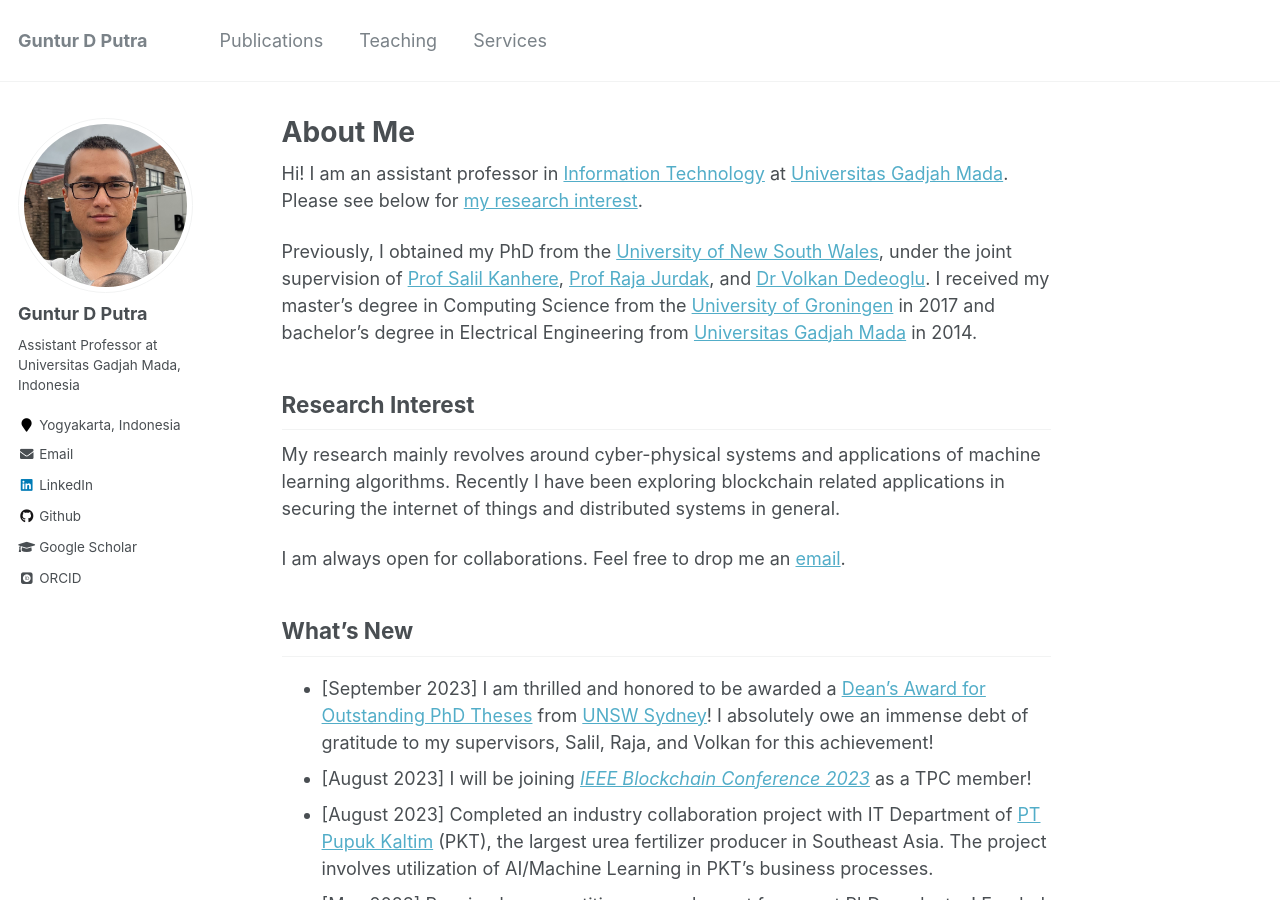
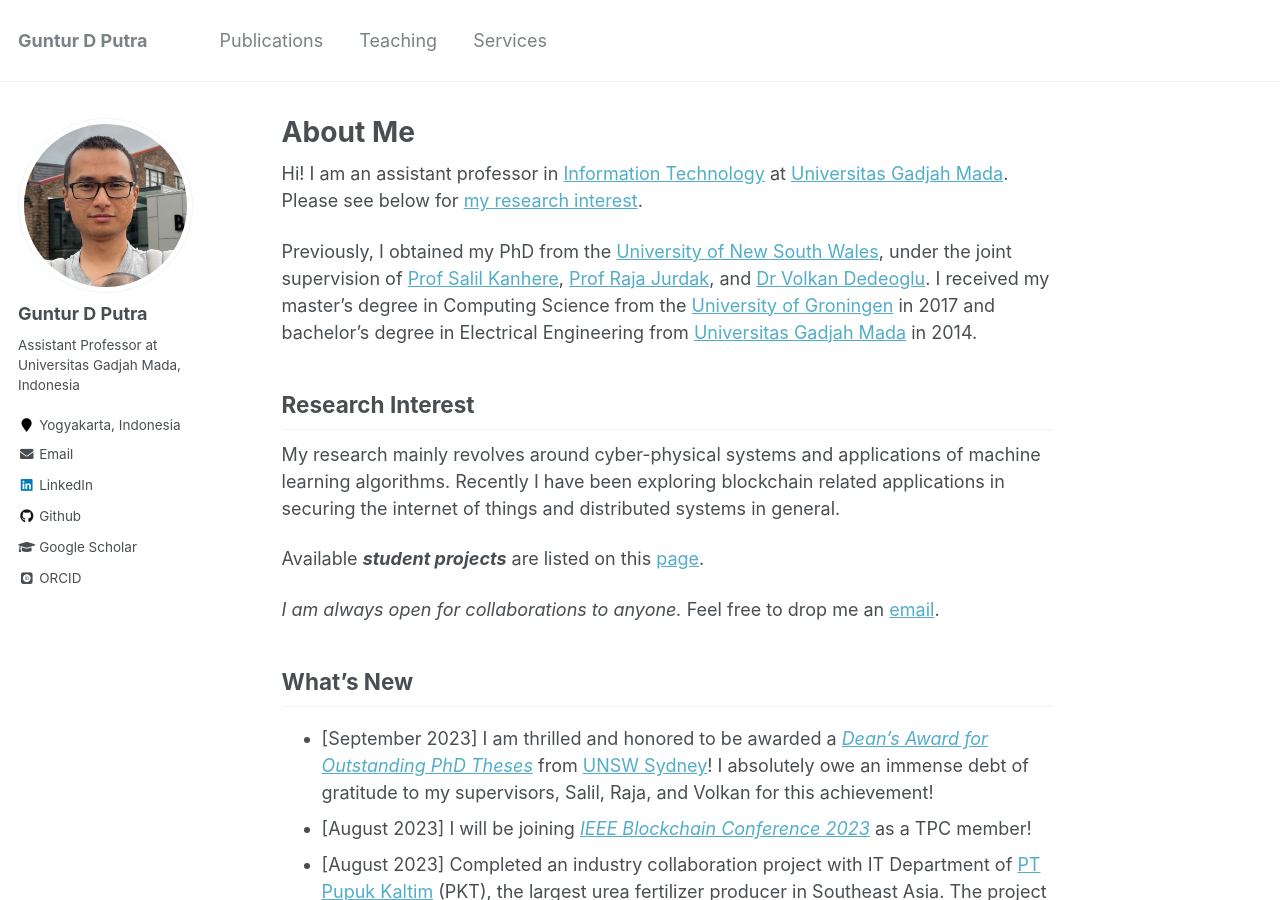
Before and after one commit to gdputra/gdputra.github.io, a Jekyll site: the page built from _pages/about.md, in a window 1280 px wide and 900 px high. Built offline with Jekyll 4.4.1, drawn with Linux system fonts in a browser that asks for light colours; some web fonts are replaced.

Commit message:
Update about.md

```diff
--- a/_pages/about.md
+++ b/_pages/about.md
@@ -16,11 +16,13 @@ Research Interest
 -----------------
 My research mainly revolves around cyber-physical systems and applications of machine learning algorithms. Recently I have been exploring blockchain related applications in securing the internet of things and distributed systems in general.
 
-I am always open for collaborations. Feel free to drop me an [email](mailto:gdputra@ugm.ac.id).
+Available _**student projects**_ are listed on this [page](https://gdputra.github.io/research/).
+
+_I am always open for collaborations to anyone._ Feel free to drop me an [email](mailto:gdputra@ugm.ac.id).
 
 What's New
 ----------
-- [September 2023] I am thrilled and honored to be awarded a [Dean’s Award for Outstanding PhD Theses](https://www.inside.unsw.edu.au/academic-excellence/deans-award-outstanding-phd-theses-recipients-announced) from [UNSW Sydney](https://www.unsw.edu.au/)! I absolutely owe an immense debt of gratitude to my supervisors, Salil, Raja, and Volkan for this achievement!
+- [September 2023] I am thrilled and honored to be awarded a _[Dean’s Award for Outstanding PhD Theses](https://www.inside.unsw.edu.au/academic-excellence/deans-award-outstanding-phd-theses-recipients-announced)_ from [UNSW Sydney](https://www.unsw.edu.au/)! I absolutely owe an immense debt of gratitude to my supervisors, Salil, Raja, and Volkan for this achievement!
 - [August 2023] I will be joining *[IEEE Blockchain Conference 2023](https://ieee-cybermatics.org/2023/blockchain/)* as a TPC member!
 - [August 2023] Completed an industry collaboration project with IT Department of [PT Pupuk Kaltim](https://www.pupukkaltim.com/) (PKT), the largest urea fertilizer producer in Southeast Asia. The project involves utilization of AI/Machine Learning in PKT's business processes.
 - [May 2023] Received a competitive research grant for recent PhD graduates! Funded by the Directorate of Research UGM ([Direktorat Penelitian](https://penelitian.ugm.ac.id/)).
```
